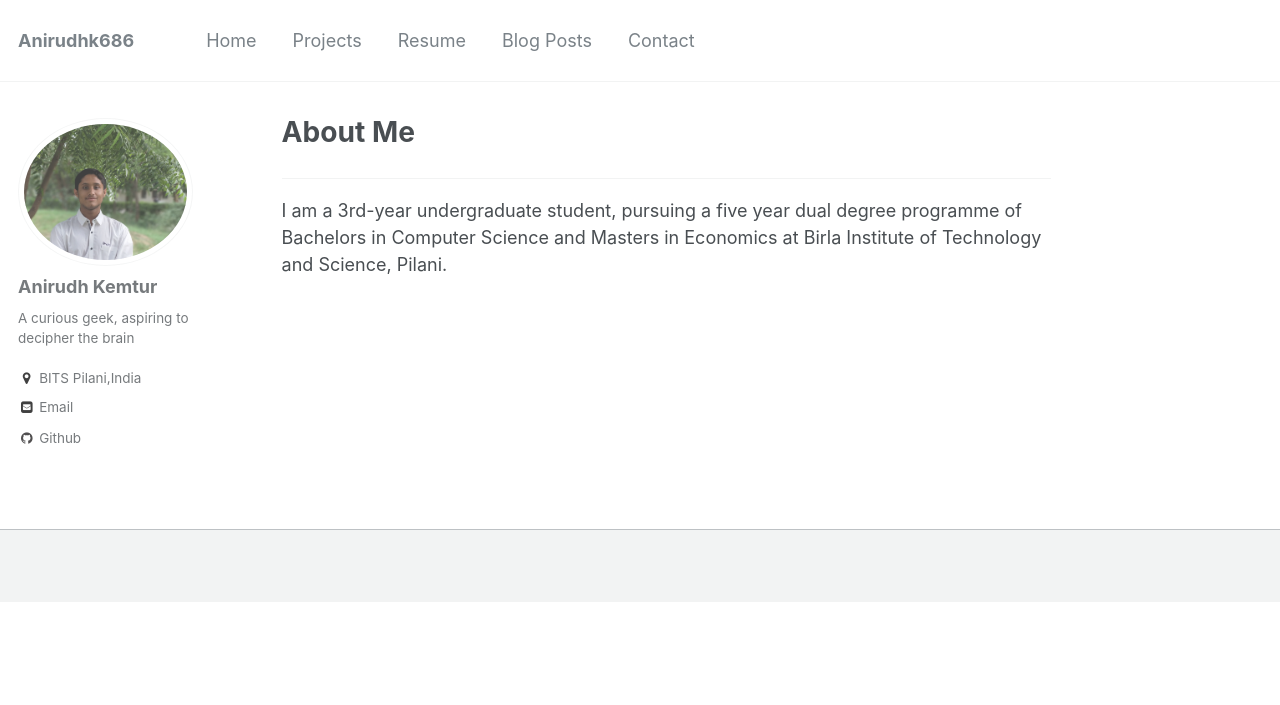
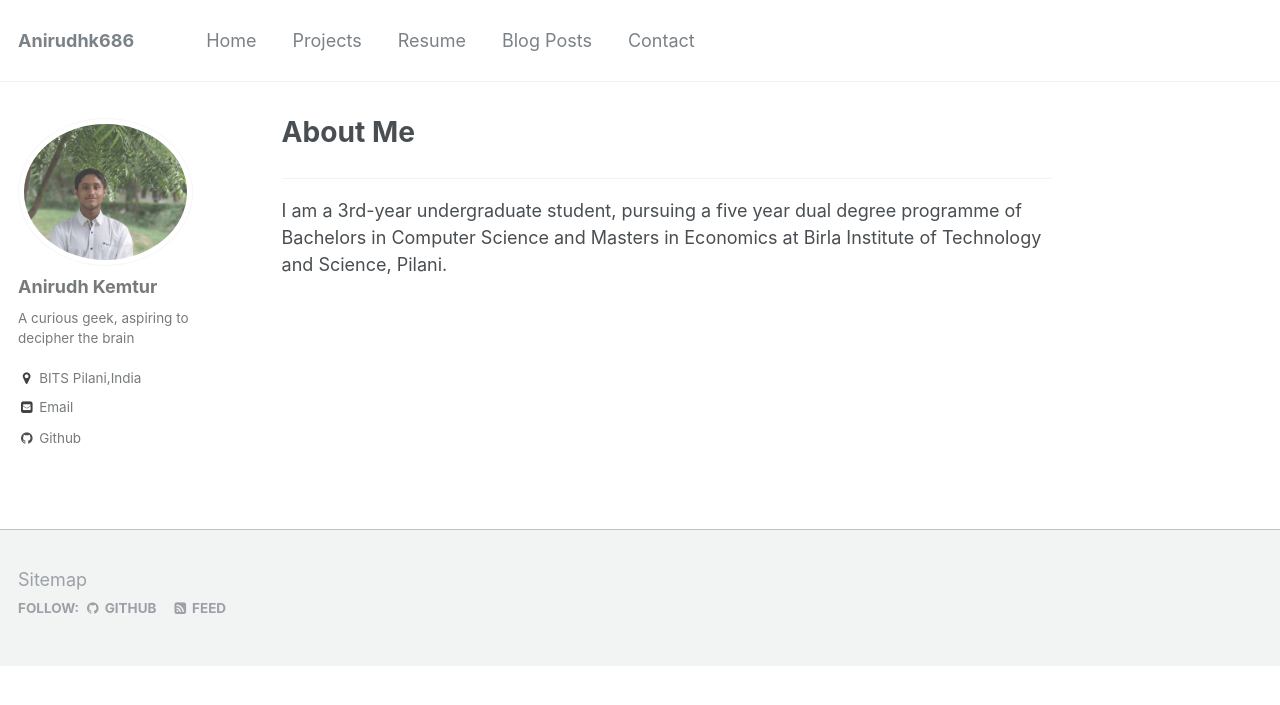
Before and after one commit to anirudhk686/anirudhk686.github.io, a Jekyll site: the page built from _pages/about.md, in a window 1280 px wide. Shown: the top 705 px of the page. Built offline with Jekyll 4.4.1, drawn with Linux system fonts in a browser that asks for light colours.

Commit message:
Update default.html

```diff
--- a/_layouts/default.html
+++ b/_layouts/default.html
@@ -22,7 +22,8 @@ layout: compress
 
     <div class="page__footer">
       <footer>
-
+       {% include footer/custom.html %}
+        {% include footer.html %}
       </footer>
     </div>
 
```
